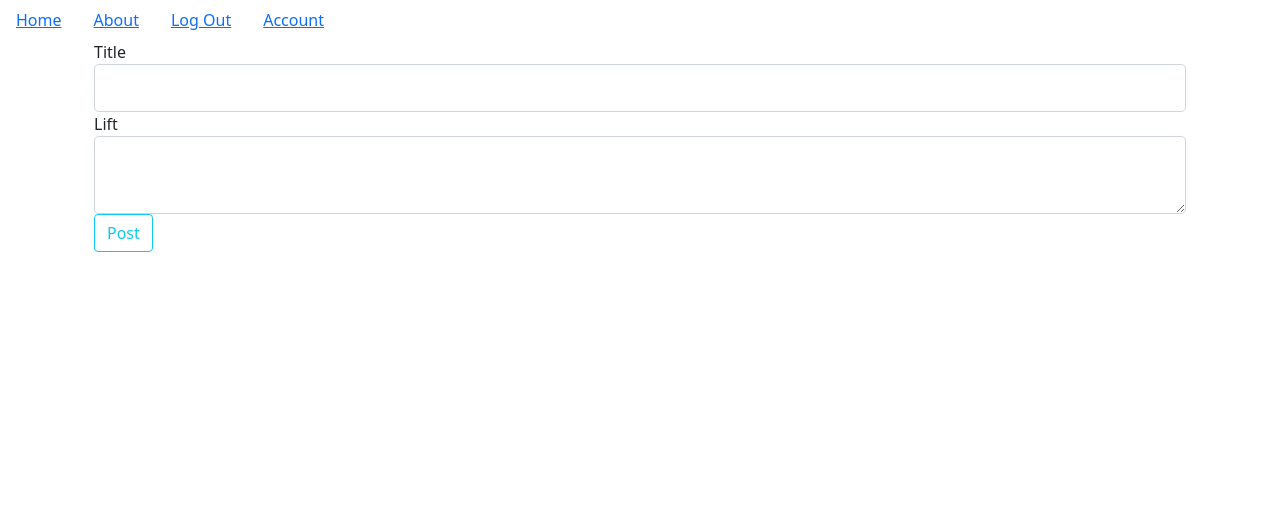
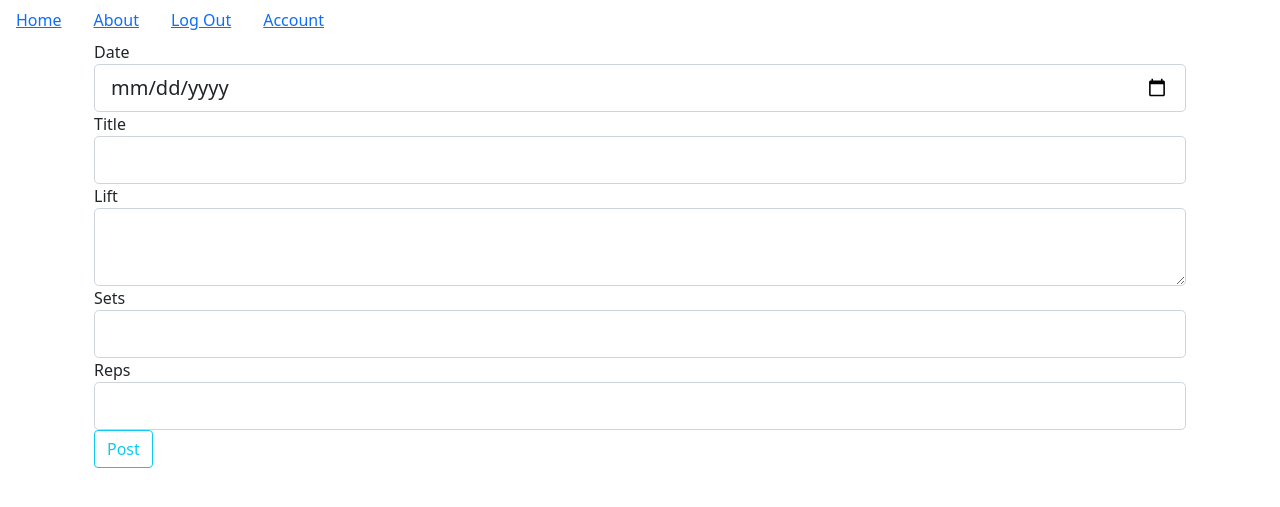
Before and after one commit to swiftLines/lift_prep, a Flask app: page /create in a window 1280 px wide. Shown: the top 507 px of the page. Run offline with Flask 2, Linux system fonts and the light colour scheme; the visitor is signed in with stand-in values (Sample User, id 1).

Commit message:
add date, sets and reps to views, forms and templates

```diff
--- a/myapp/lift_posts/forms.py
+++ b/myapp/lift_posts/forms.py
@@ -1,8 +1,11 @@
 from flask_wtf import FlaskForm
-from wtforms import StringField, SubmitField, TextAreaField
+from wtforms import DateField, IntegerField, StringField, SubmitField, TextAreaField
 from wtforms.validators import DataRequired
 
 class LiftPostForm(FlaskForm):
+    date = DateField('Date', validators=[DataRequired()])
     title = StringField('Title', validators=[DataRequired()])
     lift = TextAreaField('Lift', validators=[DataRequired()])
+    sets = IntegerField('Sets')
+    reps = IntegerField('Reps')
     submit = SubmitField('Post')
--- a/myapp/lift_posts/views.py
+++ b/myapp/lift_posts/views.py
@@ -11,7 +11,7 @@ lift_posts = Blueprint('lift_posts', __name__)
 def create_post():
     form = LiftPostForm()
     if form.validate_on_submit():
-        lift_post = Workout(title=form.title.data, lift=form.lift.data, user_id=current_user.id)
+        lift_post = Workout(date=form.date.data, title=form.title.data, lift=form.lift.data, sets=form.sets.data, reps=form.reps.data, user_id=current_user.id)
         db.session.add(lift_post)
         db.session.commit()
         flash('Lift Post Created')
@@ -35,15 +35,21 @@ def update(lift_post_id):
     form = LiftPostForm()
 
     if form.validate_on_submit():
+        lift_post.date = form.date.data
         lift_post.title = form.title.data
-        lift_post.text = form.text.data
+        lift_post.lift = form.lift.data
+        lift_post.sets = form.sets.data
+        lift_post.reps = form.reps.data
         db.session.commit()
         flash('Lift Post Updated')
         return redirect(url_for('lift_posts.lift_post',lift_post_id=lift_post.id))
 
     elif request.method == 'GET':
+        form.date.data = lift_post.date
         form.title.data = lift_post.title
-        form.text.data = lift_post.text
+        form.lift.data = lift_post.lift
+        form.sets.data = lift_post.sets
+        form.reps.data = lift_post.reps
 
     return render_template('create_post.html',title='Updating',form=form)
 
--- a/myapp/models.py
+++ b/myapp/models.py
@@ -51,4 +51,5 @@ class Workout(db.Model):
         self.user_id = user_id
 
     def __repr__(self):
-        return f"Post ID: {self.id} -- Date: {self.date} --- Title: {self.Title} --- Lift: {self.lift} -- Sets: {self.sets} -- Reps: {self.reps}"
+        return f"Post ID: {self.id} -- Date: {self.date} --- Title: {self.Title}"
+        # --- Lift: {self.lift} -- Sets: {self.sets} -- Reps: {self.reps}"
--- a/myapp/templates/create_post.html
+++ b/myapp/templates/create_post.html
@@ -5,13 +5,25 @@
           {{form.hidden_tag()}}
 
           <div class="form-group">
+            {{form.date.label(class="form-control-label")}}
+            {{form.date(class="form-control form-control-lg")}}
+          </div>
+          <div class="form-group">
               {{form.title.label(class="form-control-label")}}
               {{form.title(class="form-control form-control-lg")}}
           </div>
           <div class="form-group">
             {{form.lift.label(class="form-control-label")}}
             {{form.lift(class="form-control form-control-lg")}}
-        </div>
+          </div>
+          <div class="form-group">
+            {{form.sets.label(class="form-control-label")}}
+            {{form.sets(class="form-control form-control-lg")}}
+          </div>
+          <div class="form-group">
+            {{form.reps.label(class="form-control-label")}}
+            {{form.reps(class="form-control form-control-lg")}}
+          </div>
         <div class="form-group">
             {{form.submit(class="btn btn-outline-info")}}
         </div>
```
